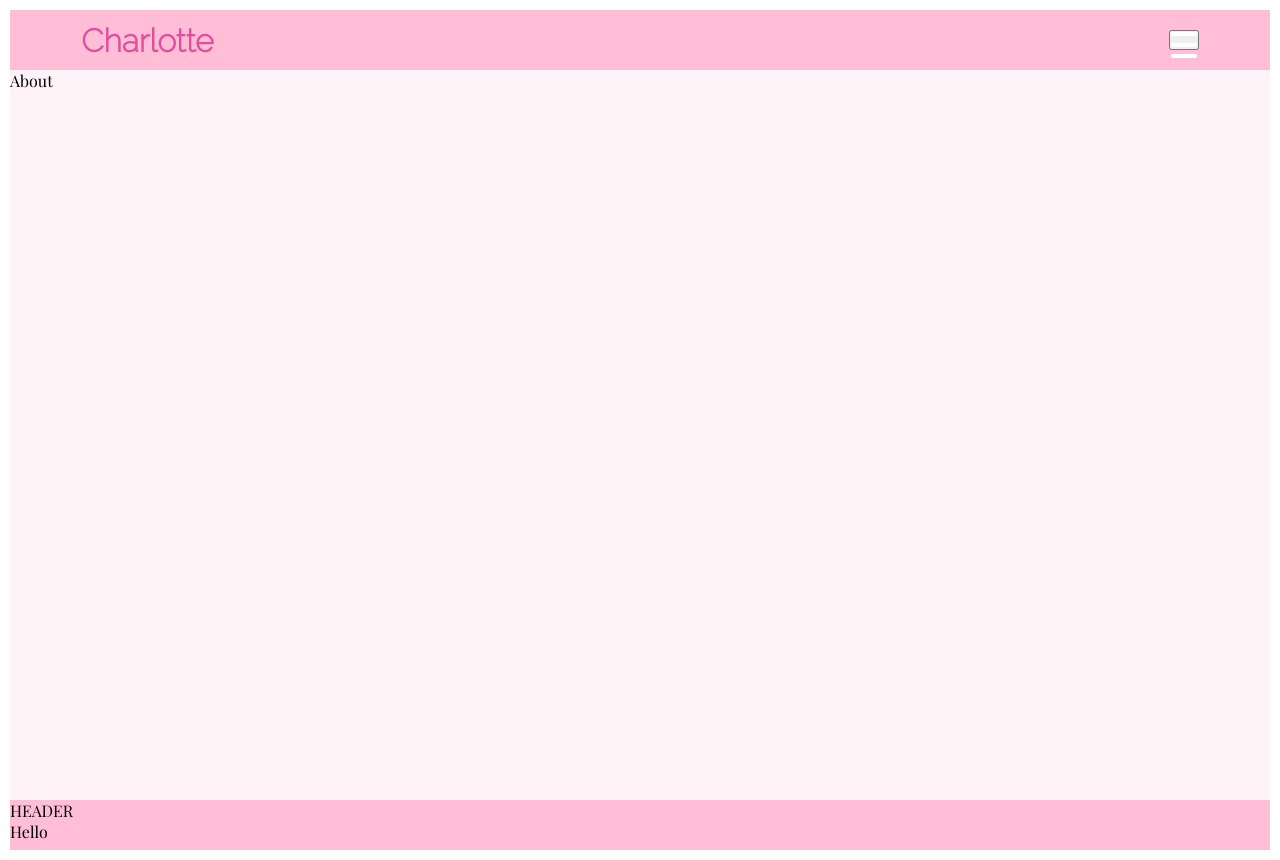
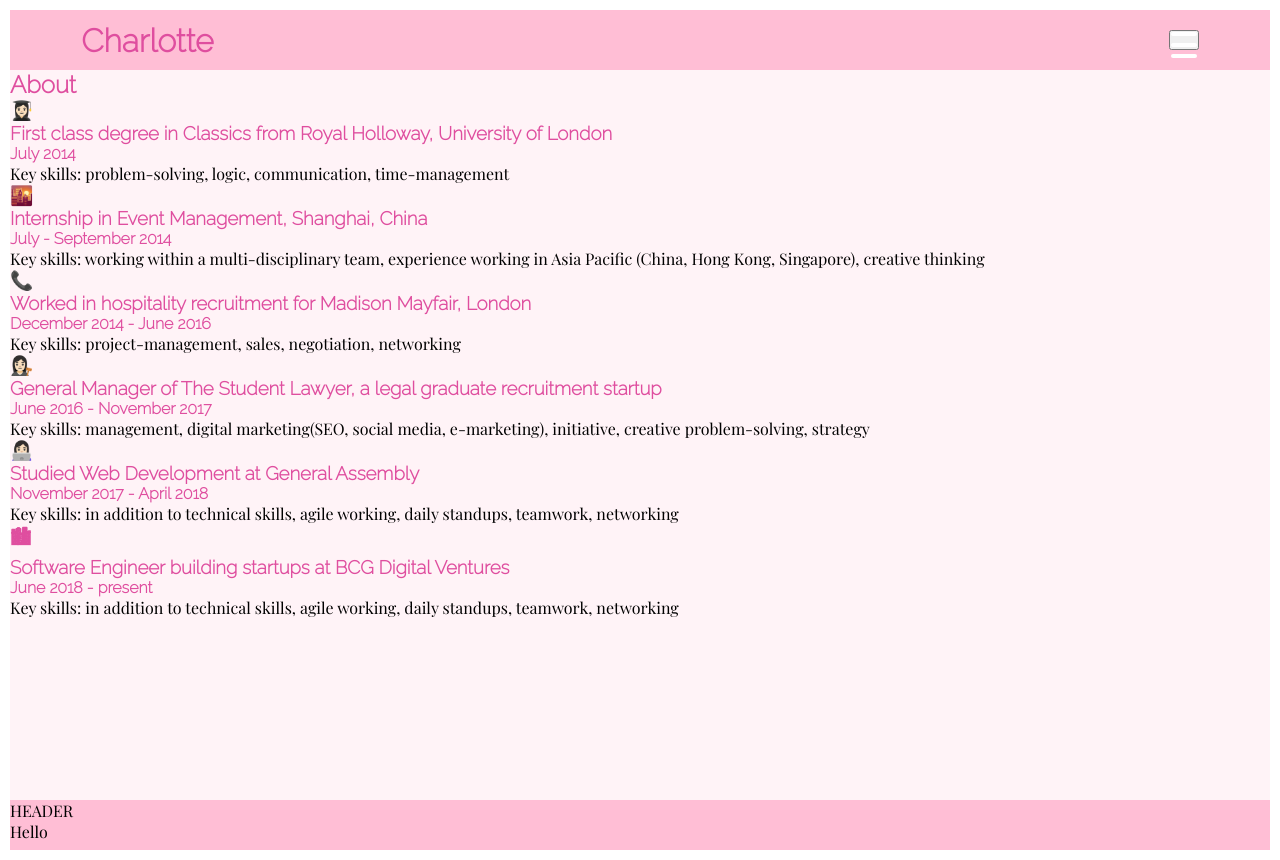
Before and after one commit to CharlotteMD/charlotteqazi, a React (Create React App) app: page /about in a window 1280 px wide. Built offline with nearby package versions, Linux system fonts and the light colour scheme.

Commit message:
added key experience

```diff
--- a/src/components/about.js
+++ b/src/components/about.js
@@ -3,9 +3,75 @@ import React from "react";
 import "../css/style.css";
 
 function About() {
+  const items = [
+    {
+      emoji: "👩🏻‍🎓",
+      role:
+        "First class degree in Classics from Royal Holloway, University of London",
+      date: "July 2014",
+      skills: "problem-solving, logic, communication, time-management"
+    },
+    {
+      emoji: "🌇",
+      role: "Internship in Event Management, Shanghai, China",
+      date: "July - September 2014",
+      skills:
+        "working within a multi-disciplinary team, experience working in Asia Pacific (China, Hong Kong, Singapore), creative thinking"
+    },
+    {
+      emoji: "📞",
+      role: "Worked in hospitality recruitment for Madison Mayfair, London",
+      date: "December 2014 - June 2016",
+      skills: "project-management, sales, negotiation, networking"
+    },
+    {
+      emoji: "👩🏻‍⚖️",
+      role:
+        "General Manager of The Student Lawyer, a legal graduate recruitment startup",
+      date: "June 2016 - November 2017",
+      skills:
+        "management, digital marketing(SEO, social media, e-marketing), initiative, creative problem-solving, strategy"
+    },
+    {
+      emoji: "👩🏻‍💻",
+      role: "Studied Web Development at General Assembly",
+      date: "November 2017 - April 2018",
+      skills:
+        "in addition to technical skills, agile working, daily standups, teamwork, networking"
+    },
+    {
+      emoji: "🏙",
+      role: "Software Engineer building startups at BCG Digital Ventures",
+      date: "June 2018 - present",
+      skills:
+        "in addition to technical skills, agile working, daily standups, teamwork, networking"
+    }
+  ];
+
+  const Experience = ({ item }) => (
+    <li>
+      <h3>
+        <span role="img">{item.emoji}</span>
+      </h3>
+      <h3>{item.role}</h3>
+      <h4>{item.date}</h4>
+      <p>
+        <span>Key skills: </span>
+        {item.skills}
+      </p>
+    </li>
+  );
+
   return (
     <div className="about">
-      <p>About</p>
+      <h2>About</h2>
+      <div className="careerJourney">
+        <ul>
+          {items.map(item => (
+            <Experience item={item} />
+          ))}
+        </ul>
+      </div>
     </div>
   );
 }
```
